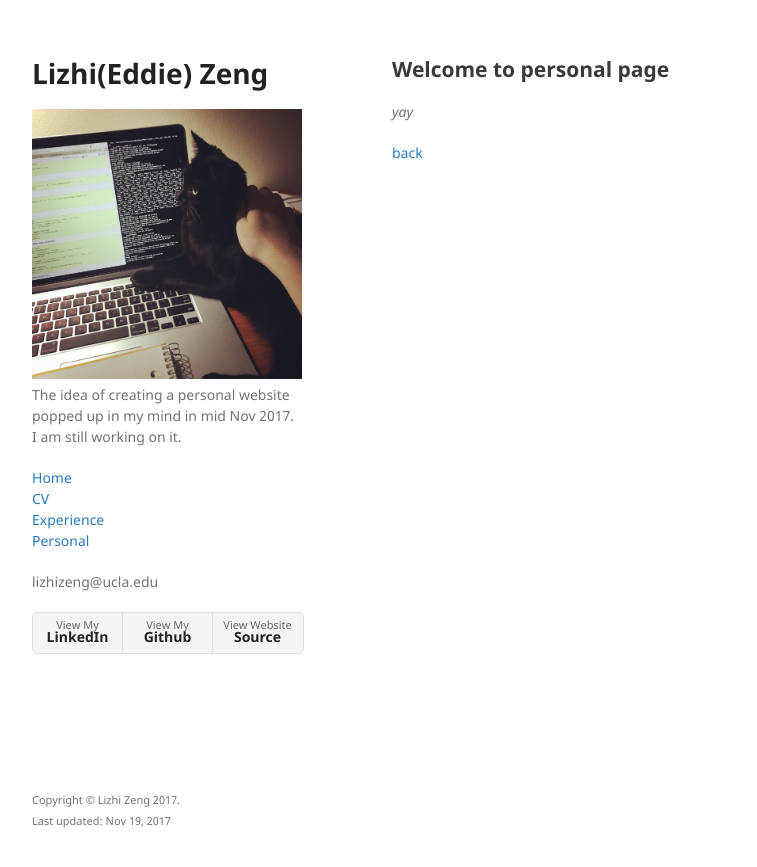
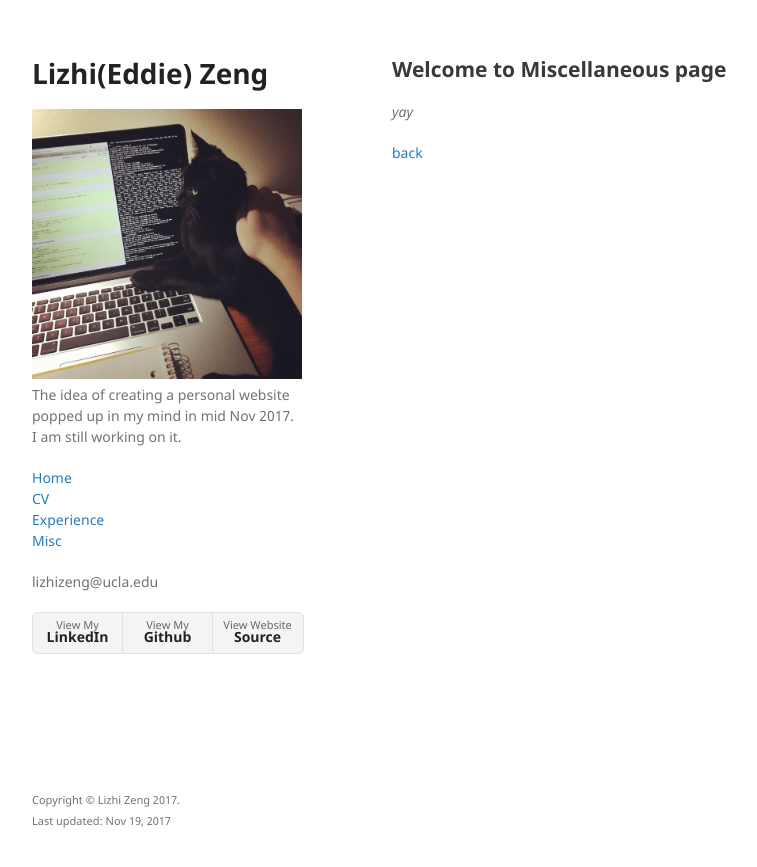
Before and after one commit to lizhiz/lizhiz.github.io, a Jekyll site: the page built from miscellaneous.md, in a window 1280 px wide. Shown: the top 867 px of the page, without its empty margins (178-935 px from the left). Built offline with Jekyll 4.4.1, drawn with Linux system fonts in a browser that asks for light colours; our own code applies the rules of GitHub Pages for plain Markdown files.

Commit message:
Change Personal to Miscellaneous

```diff
--- a/_layouts/default.html
+++ b/_layouts/default.html
@@ -25,7 +25,7 @@
           <a href="{{ site.github.url }}/index">Home</a><br>
           <a href="https://drive.google.com/file/d/1zGm9_Gq8WLz268AuA_ncwtrN-kNaPa62/view?usp=sharing">CV</a><br>
           <a href="{{ site.github.url }}/experience">Experience</a><br>
-          <a href="{{ site.github.url }}/personal">Personal</a>
+          <a href="{{ site.github.url }}/miscellaneous">Misc</a>
         </p>
 
         <p>
--- a/personal.md
+++ b/miscellaneous.md
@@ -2,7 +2,7 @@
 layout: default
 ---
 
-## Welcome to personal page
+## Welcome to Miscellaneous page
 
 _yay_
 
```
